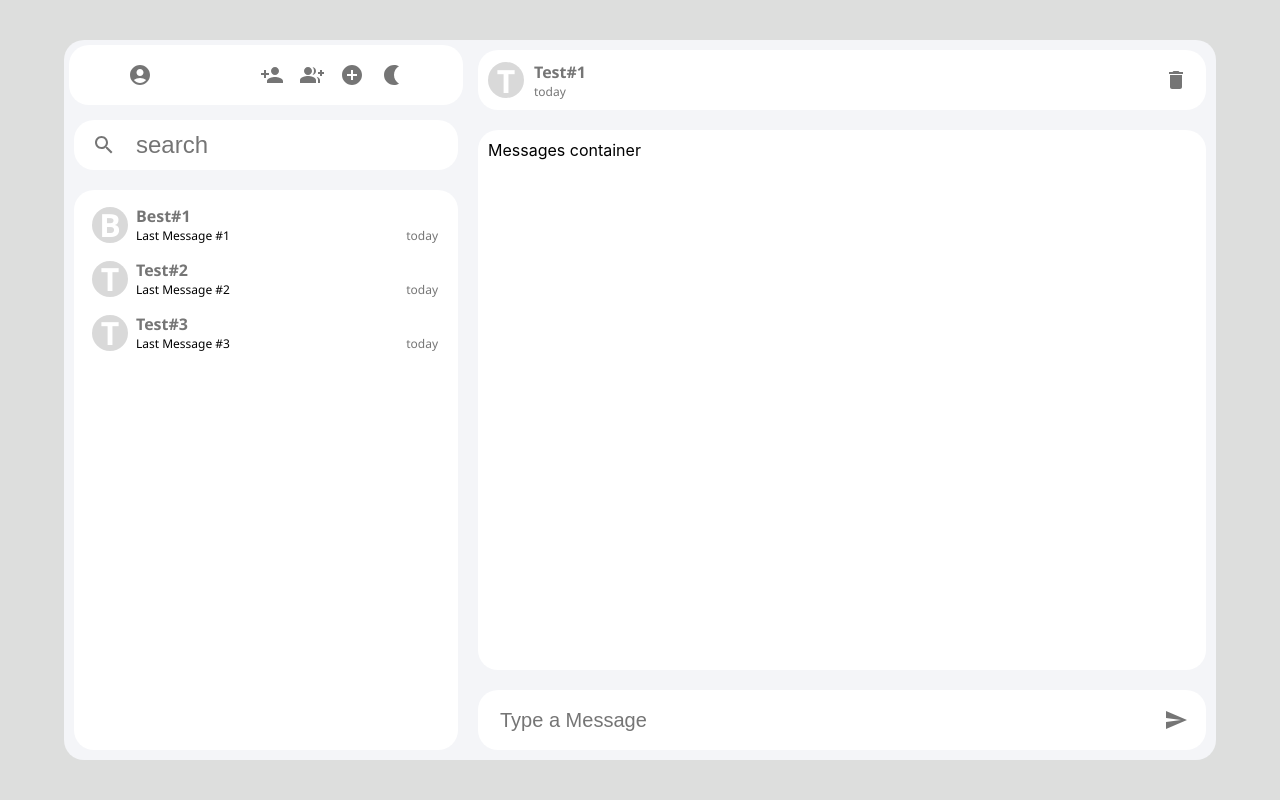
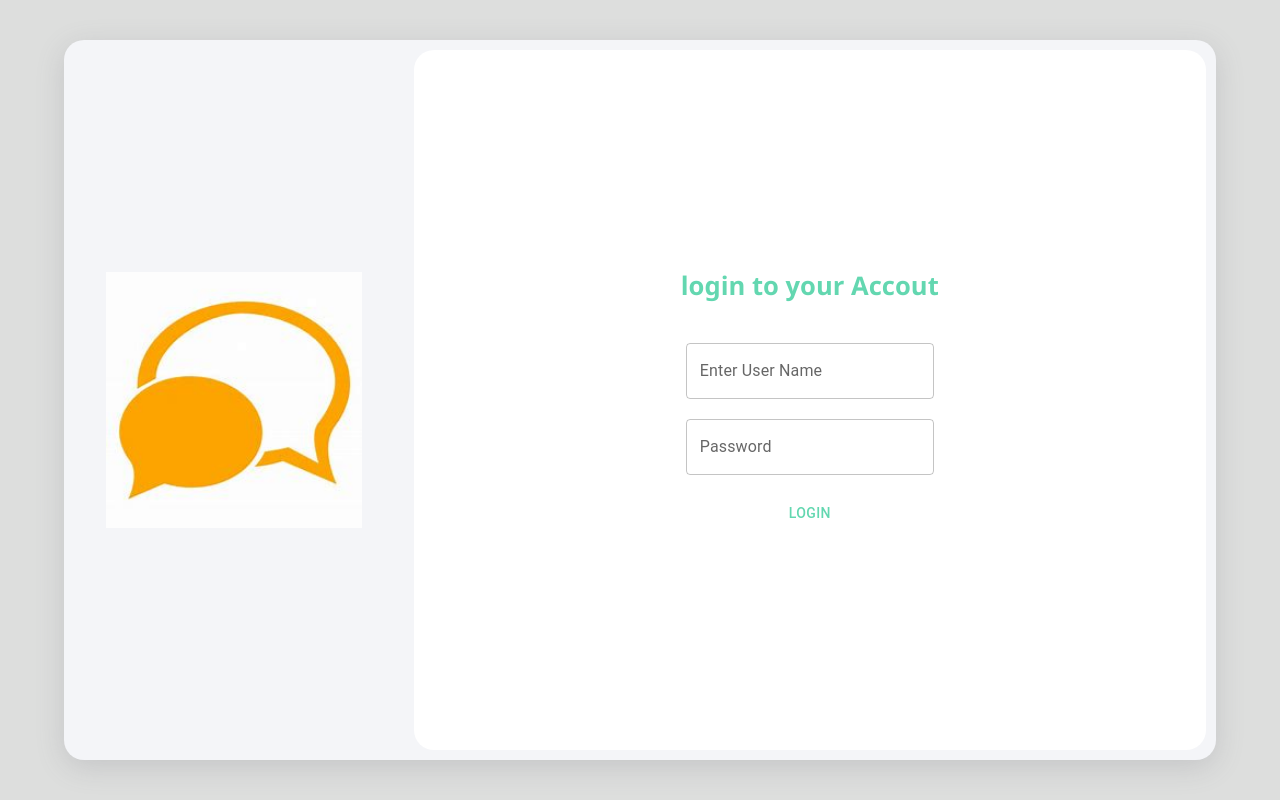
Before and after one commit to gokulkrishnan63/chat_app, a React (Create React App) app: page / in a window 1280 px wide. Built offline with nearby package versions, Linux system fonts and the light colour scheme.

Commit message:
adding new components createGroups login

```diff
--- a/src/App.js
+++ b/src/App.js
@@ -1,11 +1,14 @@
 import './App.css';
 import MainComponents from './components/MainContainer';
+import Login from './components/Login';
 
 function App() {
   return (
    <>
    <div className="App">
-   <MainComponents/>
+   {/* <MainComponents/> */}
+
+   <Login/>
 
 
    </div>
--- a/src/components/ChatArea.jsx
+++ b/src/components/ChatArea.jsx
@@ -1,34 +1,46 @@
 import React from "react";
-import DeleteIcon from "@mui/icons-material/Delete"
+import DeleteIcon from "@mui/icons-material/Delete";
 import { IconButton } from "@mui/material";
-import SendIcon from "@mui/icons-material/Send"
+import SendIcon from "@mui/icons-material/Send";
+import MessageOthers from "./MessageOthers";
+import MessageSelf from "./MessageSelf";
 import "./myStyles.css";
 
-const ChatArea = ({props}) => {
-  return( <div className="chatArea-container">
-
+const ChatArea = ({ props }) => {
+  return (
+    <div className="chatArea-container">
       <div className="chatArea-header">
         <p className="con-icon">{props.name[0]}</p>
         <div className="header-text">
           <p className="con-title">{props.name}</p>
           <p className="con-timeStamp">{props.timeStamp}</p>
+        </div>
+        <IconButton>
+          <DeleteIcon />
+        </IconButton>
+      </div>
+      {/* <div classNAme="messages-container"> */}
+
+      {/* </div> */}
+
+      <div className="messages-container">
+        <MessageOthers />
+        <MessageSelf />
+
 
       </div>
-<IconButton>
-  <DeleteIcon/>
-</IconButton>
-
-    </div>
-
-
-    <div className="messages-container">Messages container</div>
       <div className="text-input-area">
-    <input type="text" placeholder="Type a Message" className="search-box" />
+        <input
+          type="text"
+          placeholder="Type a Message"
+          className="search-box"
+        />
         <IconButton>
           <SendIcon />
         </IconButton>
       </div>
-  </div>)
+    </div>
+  );
 };
 
 export default ChatArea;
--- /dev/null
+++ b/src/components/CreateGroups.jsx
@@ -0,0 +1,18 @@
+import React from "react";
+import DoneOutlineRoundedIcon from "@mui/icons-material/DoneOutlineRounded";
+
+import { IconButton } from "@mui/material";
+function CreateGroups(){
+    return(
+        <div className="createGroups-container">
+            <input type="text" placeholder="Enter Group Name" className="search-box"/>
+
+<IconButton>
+<DoneOutlineRoundedIcon/>
+
+</IconButton>
+        </div>
+    )
+}
+
+export default CreateGroups
--- /dev/null
+++ b/src/components/Login.jsx
@@ -0,0 +1,30 @@
+import React from "react";
+import logo from "../New folder/OIP.jpg";
+import { Button, TextField } from "@mui/material";
+
+const Login = function () {
+  return (
+    <div className="login-container">
+      <div className="image-container">
+        <img src={logo} alt="logo" className="welcome-logo" />
+      </div>
+      <div className="login-box">
+        <p className="login-text">login to your Accout</p>
+        <TextField
+          id="standard-basic"
+          label="Enter User Name"
+          variant="outlined"
+        />
+        <TextField
+        id="outlined-password-input"
+        label="Password"
+        type="password"
+        autoComplete="current-password"
+        />
+        <Button variant="outline">Login</Button>
+      </div>
+    </div>
+  );
+};
+
+export default Login;
--- a/src/components/MainContainer.jsx
+++ b/src/components/MainContainer.jsx
@@ -2,6 +2,8 @@ import React, { useState } from "react";
 import "./myStyles.css";
 import Sidebar from "./Sidebar";
 import ChatArea from "./ChatArea";
+import Welcome from "./Welcome";
+import CreateGroups from "./CreateGroups";
 
 function MainComponents() {
   const [conversation] = useState([
@@ -13,7 +15,9 @@ function MainComponents() {
     <>
       <div className="main-container">
         <Sidebar />
-        <ChatArea props={conversation[0]}/>
+        {/* <Welcome/> */}
+        <CreateGroups/>
+        {/* <ChatArea props={conversation[0]} /> */}
       </div>
     </>
   );
--- a/src/components/MessageOthers.jsx
+++ b/src/components/MessageOthers.jsx
@@ -1,11 +1,19 @@
 import React from "react";
 
-function MessageOthers(){
-return(
+function MessageOthers() {
+  var props1 = { name: "RandomUser", message: "This is a Sample Message" };
+  return (
     <div className="other-message-container">
-MessageOthers
+      <div className="conversation-container">
+        <p className="con-icon">{props1.name[0]}</p>
+        <div className="other-text-content">
+          <p className="con-title">{props1.name}</p>
+          <p className="con-lastMessage">{props1.message}</p>
+          <p className="self-timeStamp">12:00am</p>
+        </div>
+      </div>
     </div>
-)
+  );
 }
 
-export default MessageOthers
+export default MessageOthers;
--- a/src/components/MessageSelf.jsx
+++ b/src/components/MessageSelf.jsx
@@ -1,10 +1,18 @@
-import React from "react"
+import React from "react";
 
-const MessageSelf =function(){
-return(
-    <div className="self-message-container">MessageSelf</div>
-)
-}
+const MessageSelf = function () {
+  var props2 = { name: "OtherUser", message: "This is a Sample Message" };
 
+  return (
+    <div className="self-message-container">
+      <div className="messageBox">
+        <p>{props2.message}</p>
+        <p className="self-timeStamp">12:00am</p>
+      </div>
+    </div>
+  );
+};
 
-export default MessageSelf
+export default MessageSelf;
+
+// note==> other-text-content  video 5b ==> 6.57
--- /dev/null
+++ b/src/components/Welcome.jsx
@@ -0,0 +1,13 @@
+import React from "react";
+import logo from  "../New folder/OIP.jpg"
+const Welcome  =()=>{
+return(
+    <div className="welcome-container">
+
+        <img src={logo} alt="logo" className="welcome-log" />
+        <p>View and text directly to people present in the chat Rooms.</p>
+    </div>
+)
+}
+
+export default Welcome
--- a/src/components/conversations.jsx
+++ b/src/components/conversations.jsx
@@ -1,7 +1,6 @@
 const Conversations = ({props}) => {
   return (
     <div className="conversation-container">
-      {/* we extrated the first letter to set as icon */}
       <p className="con-icon">{props.name[0]}</p>
       <p className="con-title">{props.name}</p>
       <p className="con-lastMessage">{props.lastMessage}</p>
--- a/src/components/myStyles.css
+++ b/src/components/myStyles.css
@@ -90,7 +90,8 @@
   grid-area:1/2/2/4;
   font-family: 'Segoe UI', Tahoma, Geneva, Verdana, sans-serif;
   font-weight: bold;
-  color:rgba(0,0,0,0.54)
+  color:rgba(0,0,0,0.54);
+  padding-left:10px;
 }
 
 .con-timeStamp{
@@ -102,7 +103,7 @@
 .con-lastMessage{
   font-family: 'Segoe UI', Tahoma, Geneva, Verdana, sans-serif;
   font-size:0.75rem;
-
+ padding:10px;
 }
 /* -------------------- */
 
@@ -140,7 +141,15 @@
   padding:10px 10px;
   margin:10px;
   border-radius: 20px;
+  /* overflow-y: auto; */
 }
+
+/* .messages-container::-webkit-scrollbar{
+  width: 0.5em;
+} */
+/* .messages-container::-webkit-scrollbar-thumb{
+  background-color: transparent;
+} */
 
 .text-input-area{
   background-color: white;
@@ -160,3 +169,124 @@
   color:rgba(0,0,0,0.54)
 }
 /* ------- */
+
+
+/* messageOthers component*/
+
+.other-message-container{
+  background-color:#d9d9d9 ;
+
+}
+
+
+.other-text-content{
+  background-color: #d9d9d9;
+  padding:10px 10px;
+  margin:5px;
+  border-radius: 20px;
+  width:max-content;
+  margin-top: 10px;
+  display: flex;
+  flex-direction: column;
+}
+
+/* ------------------ */
+
+/*messageSelf component */
+
+.self-message-container{
+  display: flex;
+  justify-content: flex-end;
+}
+
+.messageBox{
+  display: flex;
+  flex-direction: column;
+  background-color: #63d7b0;
+  width:max-content;
+  padding:10px 10px;
+  margin:5px;
+  border-radius: 20px;
+  font-family: 'Segoe UI', Tahoma, Geneva, Verdana, sans-serif;
+}
+
+.self-timeStamp{
+align-self: flex-end;
+font-size: 0.75rem;
+font-weight: lighter;
+font-family: 'Segoe UI', Tahoma, Geneva, Verdana, sans-serif;
+}
+
+/* welcome Component */
+
+.welcome-logo{
+  height: 20vw;
+
+}
+
+.welcome-container{
+  flex:0.7;
+  display: flex;
+  flex-direction: column;
+  justify-content: center;
+  align-items: center;
+  gap:20px;
+  font-family: 'Segoe UI', Tahoma, Geneva, Verdana, sans-serif;
+  color: rgba(0,0,0,0.54);
+  border-bottom: 5px solid #63d7b0;
+  border-radius:20px;
+}
+/* ------- */
+
+/* createGroups container */
+
+.createGroups-container{
+  flex:0.7;
+  padding:20px 10px;
+  align-self: center;
+  background-color: white;
+  border-radius:20px;
+  margin:10px;
+  justify-content: space-between;
+  display: flex;
+}
+/* ------ */
+
+/* Login container */
+.login-container{
+
+  height: 90vh;
+  width:90vw;
+  background-color: #f4f5f8;
+  border-radius: 20px;
+  display: flex;
+  box-shadow: rgba(100,100,111,0.2)0px 7px 29px 0px;
+}
+
+.image-container{
+  flex:0.3;
+  display: flex;
+  justify-content: center;
+  align-items:center;
+
+}
+
+.login-box{
+  flex:0.7;
+  background-color: white;
+  border-radius: 20px;
+  margin:10px;
+  font-family: 'Segoe UI', Tahoma, Geneva, Verdana, sans-serif;
+  color:#63d7b0;
+  font-weight: bolder;
+  display: flex;
+  justify-content:center ;
+  flex-direction: column;
+  align-items: center;
+  gap:20px;
+}
+.login-text{
+  font-size: 2vw;
+  padding-bottom:20px;
+}
+/* ------ */
```
Also changed, not shown: src/New folder/OIP.jpg (added). Lines whose indentation alone changed are shown as unchanged.
